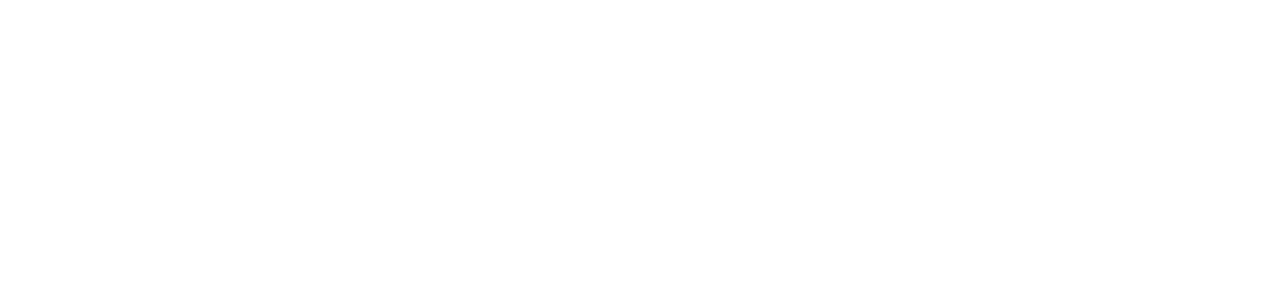
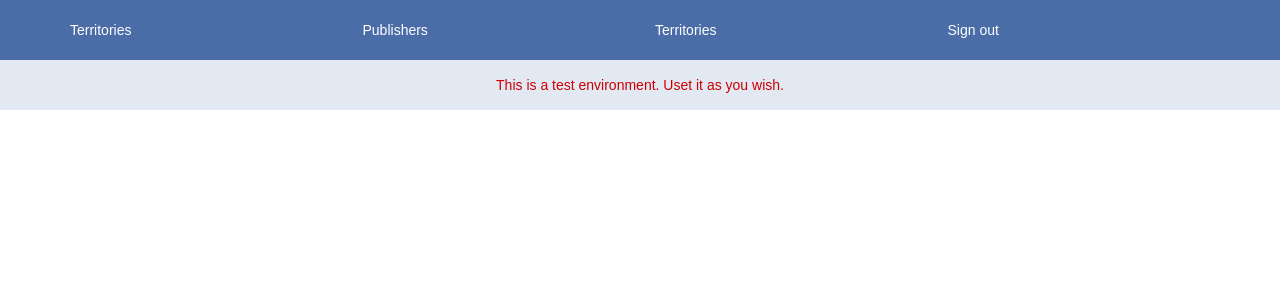
Before and after one commit to mjacobus/field-service, a React app in the folder client/: page / in a window 1280 px wide. Shown: the top 300 px of the page. Built offline with nearby package versions, Linux system fonts and the light colour scheme.

Commit message:
Add top menu and environment warning

```diff
--- a/client/src/index.js
+++ b/client/src/index.js
@@ -1,13 +1,17 @@
 import 'whatwg-fetch';
 import React from 'react';
 import ReactDOM from 'react-dom';
-import './index.css';
 import TerritoryListContainer from './containers/pages/territories/list-container';
+import TopMenu from './views/components/top-menu';
+import EnvironmentAlert from './views/components/environment-alert';
 import {BrowserRouter, Route} from 'react-router-dom';
 import {combineReducers, createStore, compose, applyMiddleware} from 'redux';
 import {Provider} from 'react-redux';
+import {Grid, Row, Col} from 'react-bootstrap';
 import thunk from 'redux-thunk';
 import {territoriesReducer} from './reducers/territories';
+
+import './index.css';
 
 const reducers = combineReducers(
   {
@@ -20,9 +24,19 @@
 let store = createStore(reducers, undefined, composeEnhancers(applyMiddleware(thunk)));
 
 const app = <Provider store={store}>
-    <BrowserRouter>
-      <Route path="/app/territories" component={TerritoryListContainer}/>
-    </BrowserRouter>
-  </Provider>;
+  <div>
+    <TopMenu />
+    <EnvironmentAlert />
+    <Grid>
+      <Row>
+        <Col xs={12}>
+          <BrowserRouter>
+            <Route path="/app/territories" component={TerritoryListContainer}/>
+          </BrowserRouter>
+        </Col>
+      </Row>
+    </Grid>
+  </div>
+</Provider>;
 
 ReactDOM.render(app, document.getElementById('root'));
--- /dev/null
+++ b/client/src/views/components/environment-alert.css
@@ -0,0 +1,9 @@
+.envAlert {
+  line-height: 50px;
+  width: 100%;
+  text-align: center;
+  background: #e3e9f3;
+  color: #CC0000;
+  margin-bottom: 20px;
+  margin-top: -20px;
+}
--- /dev/null
+++ b/client/src/views/components/environment-alert.js
@@ -0,0 +1,16 @@
+import React, {Component} from 'react';
+import style from './environment-alert.css';
+
+export default class EnvironmentAlert extends Component {
+  static defaultProps = {
+    message: 'This is a test environment. Uset it as you wish.'
+  };
+
+  isDevelopmentMode() {
+    return !!window.location.href.match(/localhost|staging/);
+  }
+
+  render() {
+    return this.isDevelopmentMode() && <p className={style.envAlert}>{this.props.message}</p>
+  }
+}
--- /dev/null
+++ b/client/src/views/components/top-menu.css
@@ -0,0 +1,17 @@
+.topMenu {
+  background-color: #4a6da7;
+  width: 100%;
+  margin-bottom: 20px;
+  padding: 20px;
+}
+
+.topMenu .row {
+  min-height: 50px;
+}
+
+.topMenu a {
+  margin-top: 10px;
+  color: white;
+  text-align: middle;
+  margin-top: 50%;
+}
--- /dev/null
+++ b/client/src/views/components/top-menu.js
@@ -0,0 +1,28 @@
+import React, {Component} from 'react';
+import {Grid, Row, Col} from 'react-bootstrap';
+import style from './top-menu.css';
+
+export default class TopMenu extends Component {
+  render() {
+    return (
+      <div className={style.topMenu}>
+        <Grid>
+          <Row>
+            <Col xs={12} md={3}>
+              <a href="/territories">Territories</a>
+            </Col>
+            <Col xs={12} md={3}>
+              <a href="/publishers">Publishers</a>
+            </Col>
+            <Col xs={12} md={3}>
+              <a href="/territory_assignments">Territories</a>
+            </Col>
+            <Col xs={12} md={3}>
+              <a href="/sign_out">Sign out</a>
+            </Col>
+          </Row>
+        </Grid>
+      </div>
+    );
+  }
+}
```
